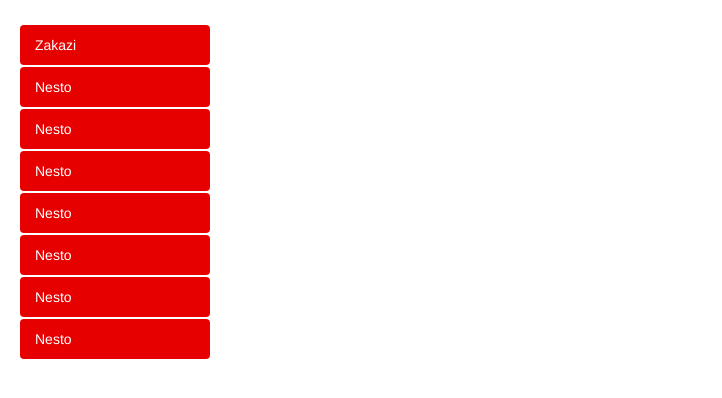
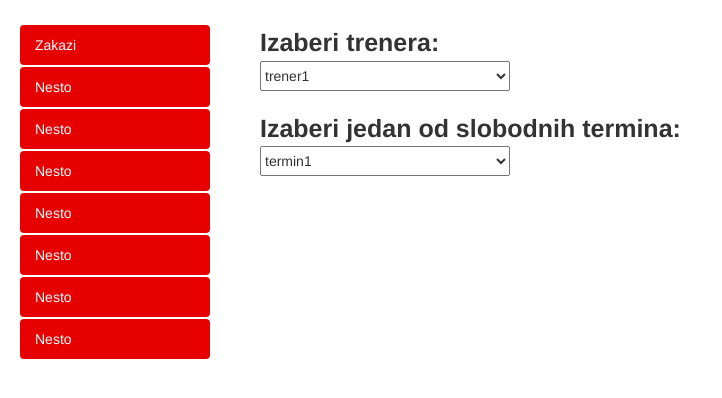
Before and after one commit to ivan-ristovic/sports-club, a PHP site: page /zakazivanje.php in a window 1280 px wide; the page is wider, and only the part inside the window is pictured. Shown: the part 130-528 px from the top of that part, without its empty margins (0-722 px from the left). Run offline with PHP 8.4, Linux system fonts and the light colour scheme; some libraries are stand-ins or nearby versions.

Commit message:
Pocetak forme za zakazivanje

```diff
--- a/sajt/licnaStrana.php
+++ b/sajt/licnaStrana.php
@@ -47,9 +47,6 @@
 				width: 190px;
 				float: left;
 			}
-			.btn-group-vertical button {
-				margin-bottom: 6px;
-			}
 			.content{
 				margin-left: 220px;
 			}
--- a/sajt/zakazivanje.php
+++ b/sajt/zakazivanje.php
@@ -47,11 +47,16 @@
 				width: 190px;
 				float: left;
 			}
-			.btn-group-vertical button {
-				margin-bottom: 6px;
+			.content {
+				float: left;
 			}
-			.content{
-				margin-left: 220px;
+			span {
+				font-size: 25px;
+				font-weight: bold;
+			}
+			select {
+				width: 250px;
+				height: 30px;
 			}
 		</style>
 	</head>
@@ -88,8 +93,27 @@
 					  <li role="presentation" class="active"><a href="#">Nesto</a></li>
 					</ul>
 				</nav>
-				<div class="content">
+				<div class="content" style="margin-top: 25px;">
+					<form>
 
+						<span>Izaberi trenera:</span><br>
+						<select name="treneri">
+							<option value="trener1">trener1</option>
+							<option value="trener2">trener2</option>
+							<option value="trener3">trener3</option>
+							<option value="trener4">trener4</option>
+						</select>
+						<br><br>
+						<span>Izaberi jedan od slobodnih termina:</span><br>
+						<select name="termini">
+							<option value="termin1">termin1</option>
+							<option value="termin2">termin2</option>
+							<option value="termin3">termin3</option>
+							<option value="termin4">termin4</option>
+						</select>
+
+
+					</form>
 				</div>
 			</div>
 		</div>
```
Also changed, not shown: sajt/prijavljivanje.php (+11 -1 lines).
